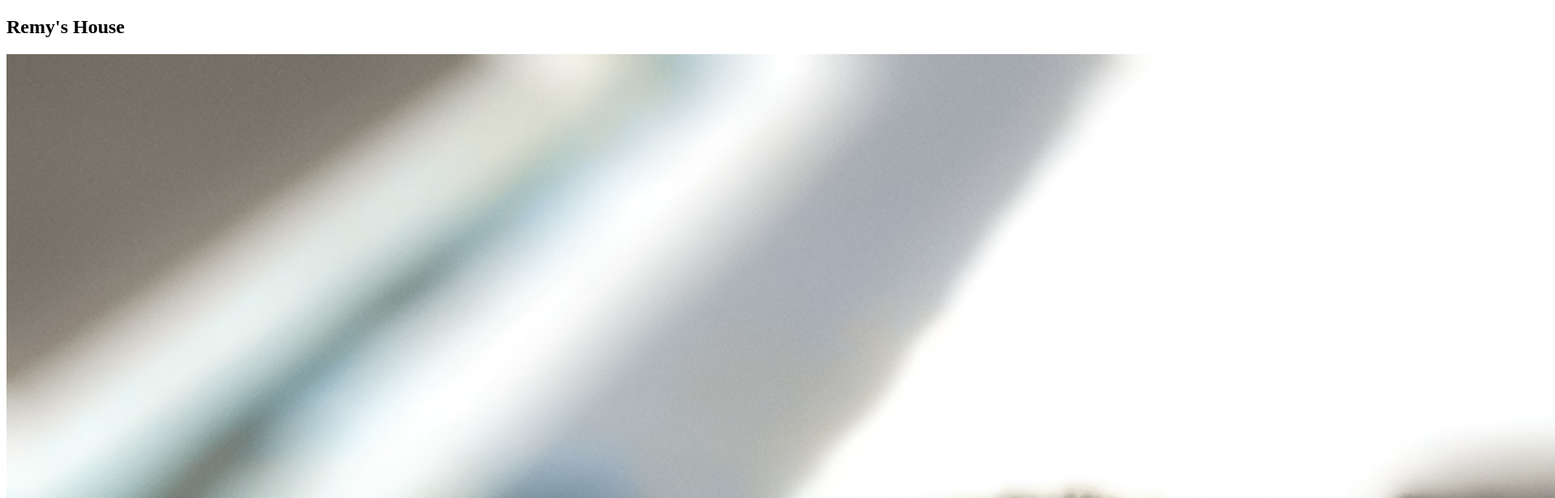
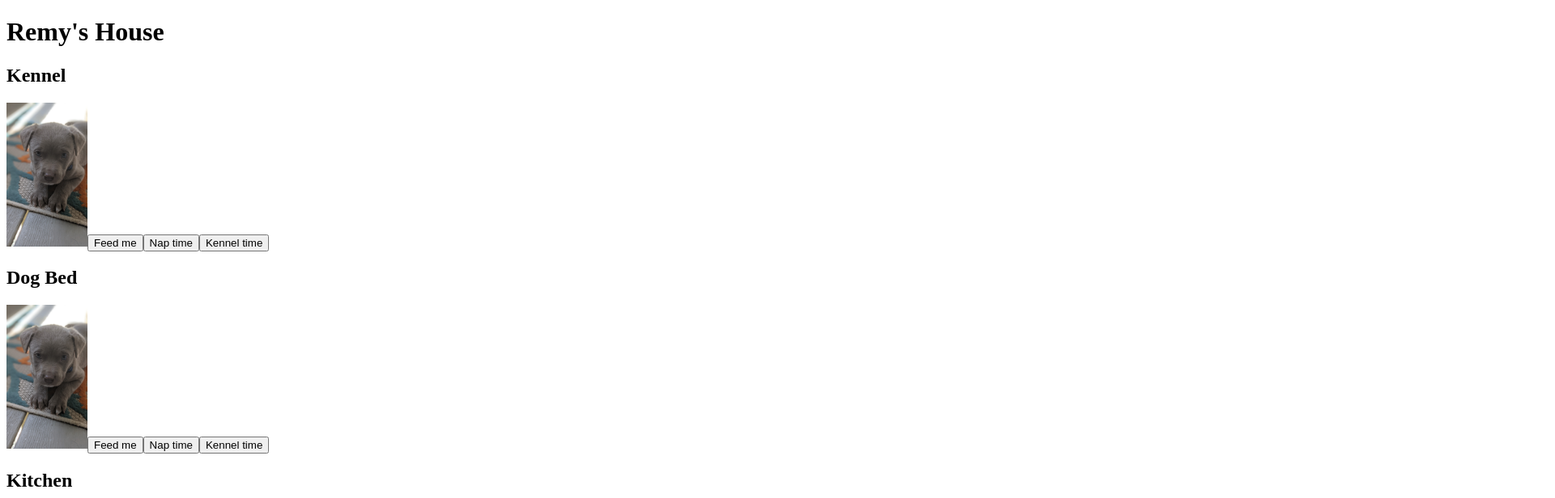
Before and after one commit to haleywarson/a-day-of-remy, a React (Create React App) app in the folder remy-app/: page / in a window 1280 px wide. Shown: the top 616 px of the page at 81% size, 1920 px wide, since content can reach past the window. Built offline with nearby package versions, Linux system fonts and the light colour scheme; data requests are answered from the project's data file.

Commit message:
buttons added

```diff
--- a/remy-app/src/App.js
+++ b/remy-app/src/App.js
@@ -1,10 +1,11 @@
-import './App.css';
 import React, { Component } from 'react'
+import "./App.css";
 import MainContainer from './Components/MainContainer';
 
 export default class App extends Component {
 
   state = {
+    remys: [],
     kennel: [],
     dogBed: [],
     kitchen: []
@@ -14,19 +15,42 @@ export default class App extends Component {
     fetch("http://localhost:3000/remys")
       .then((response) => response.json())
       .then((remys) => this.setState({
-        kennel: remys[0]
+        remys: remys[0],
+        kitchen: remys[0]
       })
       );
+  }
+
+  feedRemy = (remys) => {
+    this.setState({
+      kitchen: [...this.state.kitchen, remys]
+    })
+  }
+
+  napRemy = (remys) => {
+    this.setState({
+      dogBed: [...this.state.dogBed, remys]
+    });
+  }
+
+  kennelRemy = (remys) => {
+    this.setState({
+      kennel: [...this.state.kennel, remys]
+    });
   }
 
   render() {
     return (
       <div className="App">
-        <h2>Remy's House</h2>
+        <h1>Remy's House</h1>
         <MainContainer
           kennel={ this.state.kennel }
           dogBed={ this.state.dogBed }
           kitchen={ this.state.kitchen }
+          remys={ this.state.remys }
+          feedRemy={ this.feedRemy }
+          napRemy={ this.napRemy }
+          kennelRemy={ this.kennelRemy }
         />
       </div>
     )
--- a/remy-app/src/Components/DogBed.js
+++ b/remy-app/src/Components/DogBed.js
@@ -2,9 +2,15 @@ import React from 'react'
 import RemyCard from './RemyCard'
 
 export default function DogBed(props) {
+
+    const renderRemy = () => {
+            return <RemyCard dogBed={props.dogBed} remys={props.remys} napRemy={props.napRemy} />;
+        };
+
     return (
-        <div>
-            <RemyCard dogBed={props.dogBed} />
+        <div className="dog-bed">
+            <h2>Dog Bed</h2>
+            { renderRemy() }
         </div>
     )
 }
--- a/remy-app/src/Components/Kennel.js
+++ b/remy-app/src/Components/Kennel.js
@@ -3,14 +3,14 @@ import RemyCard from './RemyCard'
 
 export default function Kennel(props) {
 
-    const renderRemy = () => {
-        return <RemyCard kennel={props.kennel} />;
-    };
+    const renderRemy = () =>  {
+        return <RemyCard kennel={props.kennel} remys={props.remys} kennelRemy={props.kennelRemy} />;
+    }
 
     return (
-        <div>
+        <div className="kennel">
+            <h2>Kennel</h2>
             { renderRemy() }
-            <h2>Kennel</h2>
         </div>
-    )
+    );
 }
--- a/remy-app/src/Components/Kitchen.js
+++ b/remy-app/src/Components/Kitchen.js
@@ -1,16 +1,19 @@
 import React from 'react'
-
 import RemyCard from './RemyCard'
 
 export default function Kitchen(props) {
 
-    const renderCard = () => {
-        return <RemyCard kitchen={ props.kitchen } />
+    const renderRemy = () => {
+        return <RemyCard
+                kitchen={props.kitchen}
+                remys={props.remys}
+                feedRemy={props.feedRemy} />;
     }
 
     return (
         <div className="kitchen">
-            { renderCard() }
+            <h2>Kitchen</h2>
+            { renderRemy() }
         </div>
     )
 }
--- a/remy-app/src/Components/MainContainer.js
+++ b/remy-app/src/Components/MainContainer.js
@@ -8,9 +8,28 @@ export default function MainContainer(props) {
 
     return (
         <div className="main-container">
-            <Kennel kennel={ props.kennel }/>
-            <DogBed dogBed={ props.dogBed } />
-            <Kitchen kitchen={ props.kitchen }/>
+            {/* if (props.kennel !== []) {
+                    return <Kennel kennel={props.kennel} remys={props.remys} kennelRemy={props.kennelRemy} />;
+                } else if (props.dogBed !== []) {
+                    return <DogBed dogBed={props.dogBed} remys={props.remys} napRemy={props.napRemy} />;
+                } else {
+                    return <Kitchen kitchen={props.kitchen} remys={props.remys} feedRemy={props.feedRemy} />;
+                } */}
+            <Kennel
+            kennel={props.kennel}
+            remys={props.remys}
+            kennelRemy={props.kennelRemy}
+            />
+            <DogBed
+            dogBed={props.dogBed}
+            remys={props.remys}
+            napRemy={props.napRemy}
+            />
+            <Kitchen
+            kitchen={props.kitchen}
+            remys={props.remys}
+            feedRemy={props.feedRemy}
+            />
         </div>
-    )
+    );
 }
--- a/remy-app/src/Components/RemyCard.js
+++ b/remy-app/src/Components/RemyCard.js
@@ -4,9 +4,25 @@ import RemyPic from '../Assets/Remy.jpg'
 
 export default function RemyCard(props) {
 
+
+    const feedMe = (event) => {
+        console.log("feeding")
+    }
+
+    const napMe = (event) => {
+        console.log("napping");
+    };
+
+    const kennelMe = (event) => {
+        console.log("kennel time");
+    };
+
     return (
         <div className="remy-card">
-            <img alt={ props.name } src={ RemyPic } />
+            <img alt={props.name} src={RemyPic} width="100px" />
+            <button onClick={feedMe}>Feed me</button>
+            <button onClick={napMe}>Nap time</button>
+            <button onClick={kennelMe}>Kennel time</button>
         </div>
-    )
+        );
 }
```
Also changed, not shown: 1 other file (tests, documents, lock files or other folders).
